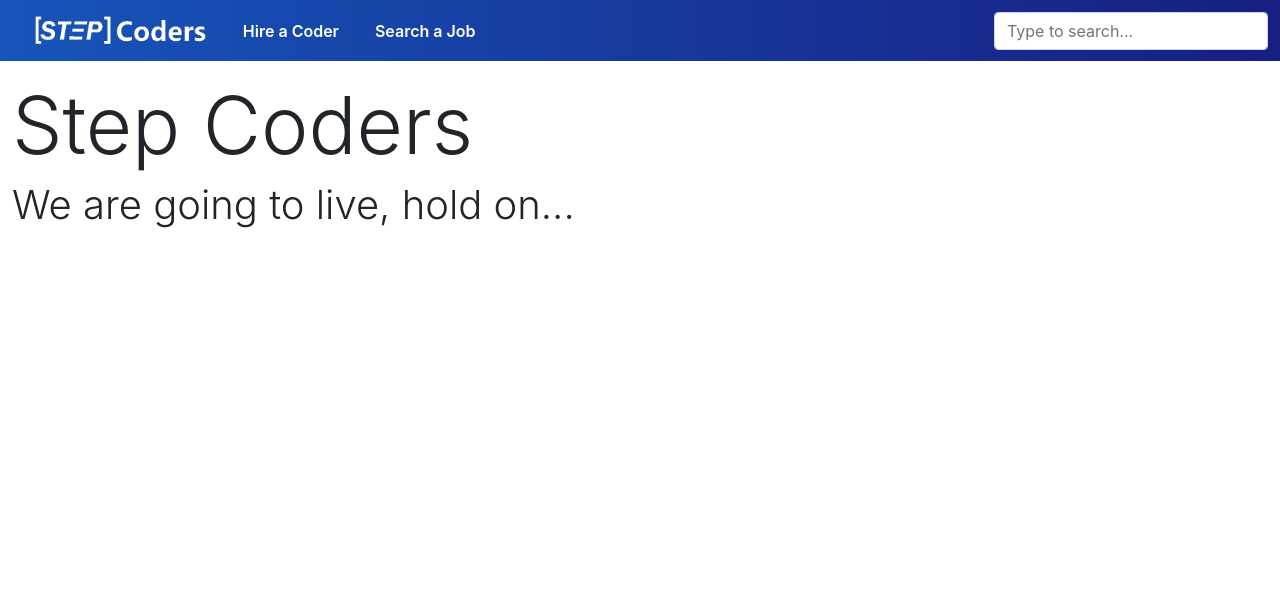
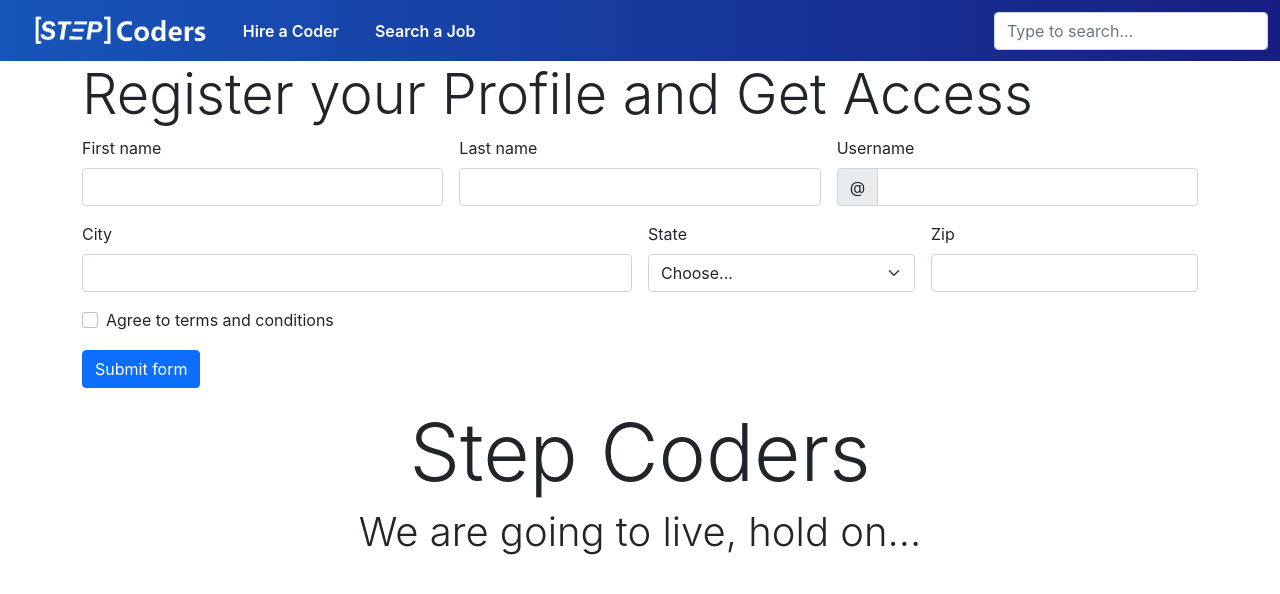
Before and after one commit to rahuljaim/stepcoders, a React (Create React App) app: page /search-a-job in a window 1280 px wide. Shown: the top 594 px of the page. Built offline with nearby package versions, Linux system fonts and the light colour scheme.

Commit message:
added pages with router

```diff
--- a/package.json
+++ b/package.json
@@ -10,6 +10,7 @@
     "gh-pages": "^3.2.3",
     "react": "^17.0.2",
     "react-dom": "^17.0.2",
+    "react-router-dom": "^5.3.0",
     "react-scripts": "4.0.3",
     "web-vitals": "^1.1.2"
   },
--- a/src/App.js
+++ b/src/App.js
@@ -5,7 +5,7 @@ function App() {
   return (
     <div className="App">
       <Header />
-      <div className="container-fluid mt-3">
+      <div className="container-fluid mt-3 text-center">
         <h1 className="display-1">Step Coders</h1>
         <p className="display-6">We are going to live, hold on...</p>
       </div>
--- /dev/null
+++ b/src/Pages/HireCoder.jsx
@@ -0,0 +1,87 @@
+import React, { Component } from "react";
+
+class HireCoder extends Component {
+  render() {
+    return (
+      <div className="container">
+        <h1 className="display-4">Select Category for Project</h1>
+        <ul className="list-group">
+          <li className="list-group-item">
+            <input
+              className="form-check-input me-1"
+              type="checkbox"
+              value=""
+              aria-label="..."
+            />
+            HTML 5
+          </li>
+          <li className="list-group-item">
+            <input
+              className="form-check-input me-1"
+              type="checkbox"
+              value=""
+              aria-label="..."
+            />
+            CSS 3
+          </li>
+          <li className="list-group-item">
+            <input
+              className="form-check-input me-1"
+              type="checkbox"
+              value=""
+              aria-label="..."
+            />
+            JavaScript
+          </li>
+          <li className="list-group-item">
+            <input
+              className="form-check-input me-1"
+              type="checkbox"
+              value=""
+              aria-label="..."
+            />
+            React JS
+          </li>
+          <li className="list-group-item">
+            <input
+              className="form-check-input me-1"
+              type="checkbox"
+              value=""
+              aria-label="..."
+            />
+            MongoDB
+          </li>
+          <li className="list-group-item">
+            <input
+              className="form-check-input me-1"
+              type="checkbox"
+              value=""
+              aria-label="..."
+            />
+            Express
+          </li>
+          <li className="list-group-item">
+            <input
+              className="form-check-input me-1"
+              type="checkbox"
+              value=""
+              aria-label="..."
+            />
+            Angular JS
+          </li>
+          <li className="list-group-item">
+            <input
+              className="form-check-input me-1"
+              type="checkbox"
+              value=""
+              aria-label="..."
+            />
+            Vue JS
+          </li>
+        </ul>
+      </div>
+    );
+  }
+}
+
+export default HireCoder;
--- /dev/null
+++ b/src/Pages/SearchJobs.jsx
@@ -0,0 +1,106 @@
+import React, { Component } from "react";
+
+class SearchJobs extends Component {
+  render() {
+    return (
+      <div className="container-md">
+        <h1 className="display-4">Register your Profile and Get Access</h1>
+        <form className="row g-3">
+          <div className="col-md-4">
+            <label for="validationDefault01" className="form-label">
+              First name
+            </label>
+            <input
+              type="text"
+              className="form-control"
+              id="validationDefault01"
+              required
+            />
+          </div>
+          <div className="col-md-4">
+            <label for="validationDefault02" className="form-label">
+              Last name
+            </label>
+            <input
+              type="text"
+              className="form-control"
+              id="validationDefault02"
+              required
+            />
+          </div>
+          <div className="col-md-4">
+            <label for="validationDefaultUsername" className="form-label">
+              Username
+            </label>
+            <div className="input-group">
+              <span className="input-group-text" id="inputGroupPrepend2">
+                @
+              </span>
+              <input
+                type="text"
+                className="form-control"
+                id="validationDefaultUsername"
+                aria-describedby="inputGroupPrepend2"
+                required
+              />
+            </div>
+          </div>
+          <div className="col-md-6">
+            <label for="validationDefault03" className="form-label">
+              City
+            </label>
+            <input
+              type="text"
+              className="form-control"
+              id="validationDefault03"
+              required
+            />
+          </div>
+          <div className="col-md-3">
+            <label for="validationDefault04" className="form-label">
+              State
+            </label>
+            <select className="form-select" id="validationDefault04" required>
+              <option selected disabled value="">
+                Choose...
+              </option>
+              <option>...</option>
+            </select>
+          </div>
+          <div className="col-md-3">
+            <label for="validationDefault05" className="form-label">
+              Zip
+            </label>
+            <input
+              type="text"
+              className="form-control"
+              id="validationDefault05"
+              required
+            />
+          </div>
+          <div className="col-12">
+            <div className="form-check">
+              <input
+                className="form-check-input"
+                type="checkbox"
+                value=""
+                id="invalidCheck2"
+                required
+              />
+              <label className="form-check-label" for="invalidCheck2">
+                Agree to terms and conditions
+              </label>
+            </div>
+          </div>
+          <div className="col-12">
+            <button className="btn btn-primary" type="submit">
+              Submit form
+            </button>
+          </div>
+        </form>
+      </div>
+    );
+  }
+}
+
+export default SearchJobs;
--- a/src/components/Navbar.jsx
+++ b/src/components/Navbar.jsx
@@ -1,9 +1,13 @@
 import React, { Component } from "react";
 import logo from "./../images/step-coders-logo-tr.png";
+import { BrowserRouter as Router, Switch, Route, Link } from "react-router-dom";
+import HireCoder from "../Pages/HireCoder";
+import SearchJobs from "../Pages/SearchJobs";
 
 class Navbar extends Component {
   render() {
     return (
+      <Router>
         <nav className="navbar navbar-expand-lg sticky-top navbar-light bg-light">
           <div className="container-fluid">
             <img src={logo} className="navbar-brand" alt="Step Coder" />
@@ -19,17 +23,24 @@ class Navbar extends Component {
             >
               <span className="navbar-toggler-icon"></span>
             </button>
-          <div className="collapse navbar-collapse" id="navbarSupportedContent">
+            <div
+              className="collapse navbar-collapse"
+              id="navbarSupportedContent"
+            >
               <ul className="navbar-nav me-auto mb-2 mb-lg-0">
                 <li className="nav-item">
-                <a className="nav-link active" aria-current="page" href="#">
+                  <Link
+                    className="nav-link active"
+                    aria-current="page"
+                    to="/hire-a-coder"
+                  >
                     Hire a Coder
-                </a>
+                  </Link>
                 </li>
                 <li className="nav-item">
-                <a className="nav-link" href="#">
+                  <Link className="nav-link" to="/search-a-job">
                     Search a Job
-                </a>
+                  </Link>
                 </li>
               </ul>
               <form class="d-flex">
@@ -48,6 +59,15 @@ class Navbar extends Component {
             </div>
           </div>
         </nav>
+        <Switch>
+          <Route exact path="/hire-a-coder">
+            <HireCoder />
+          </Route>
+          <Route exact path="/search-a-job">
+            <SearchJobs />
+          </Route>
+        </Switch>
+      </Router>
     );
   }
 }
```
Also changed, not shown: 1 other file (tests, documents, lock files or other folders). Lines whose indentation alone changed are shown as unchanged.
